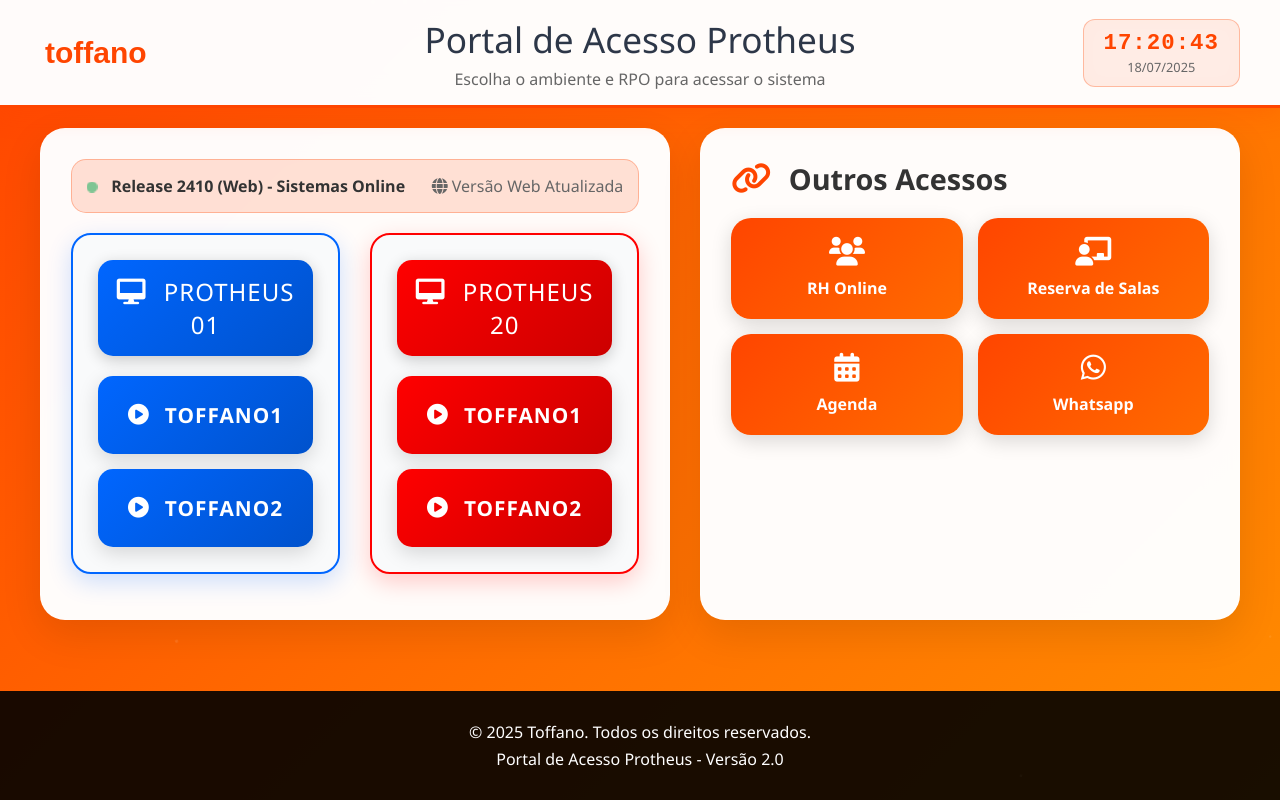
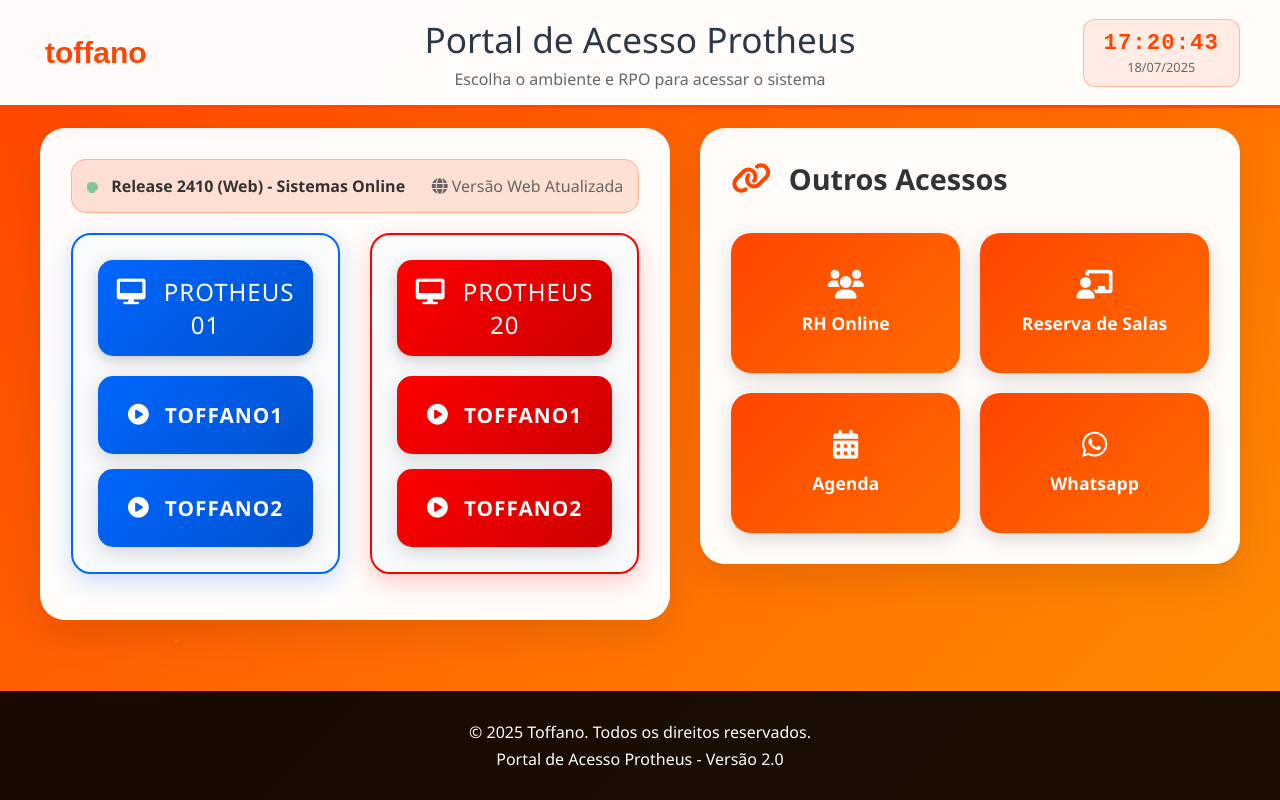
Before and after one commit to sauloarradi/portal-protheus-toffano, a plain HTML site: page index.html in a window 1280 px wide. Drawn offline with Linux system fonts and the light colour scheme.

Commit message:
Update index.html

```diff
--- a/index.html
+++ b/index.html
@@ -129,6 +129,9 @@
             box-shadow: 0 15px 40px rgba(0, 0, 0, 0.1);
             backdrop-filter: blur(15px);
             border: 1px solid rgba(255, 255, 255, 0.2);
+            display: flex;
+            flex-direction: column;
+            height: fit-content;
         }
 
         .current-time {
@@ -282,7 +285,7 @@
         .other-buttons-grid {
             display: grid;
             grid-template-columns: repeat(2, 1fr);
-            gap: 15px;
+            gap: 20px;
             margin-top: 15px;
         }
 
@@ -291,11 +294,11 @@
             flex-direction: column;
             align-items: center;
             justify-content: center;
-            gap: 10px;
-            padding: 20px 15px;
+            gap: 12px;
+            padding: 25px 20px;
             border: none;
             border-radius: 20px;
-            font-size: 1rem;
+            font-size: 1.1rem;
             font-weight: 600;
             text-decoration: none;
             color: white;
@@ -303,7 +306,24 @@
             cursor: pointer;
             box-shadow: 0 6px 20px rgba(0, 0, 0, 0.15);
             background: linear-gradient(135deg, #FF4500 0%, #FF6B00 100%);
-            min-height: 100px;
+            min-height: 140px;
+            position: relative;
+            overflow: hidden;
+        }
+
+        .other-btn::before {
+            content: '';
+            position: absolute;
+            top: 0;
+            left: -100%;
+            width: 100%;
+            height: 100%;
+            background: linear-gradient(90deg, transparent, rgba(255, 255, 255, 0.2), transparent);
+            transition: left 0.6s;
+        }
+
+        .other-btn:hover::before {
+            left: 100%;
         }
 
         .other-btn:hover {
```
